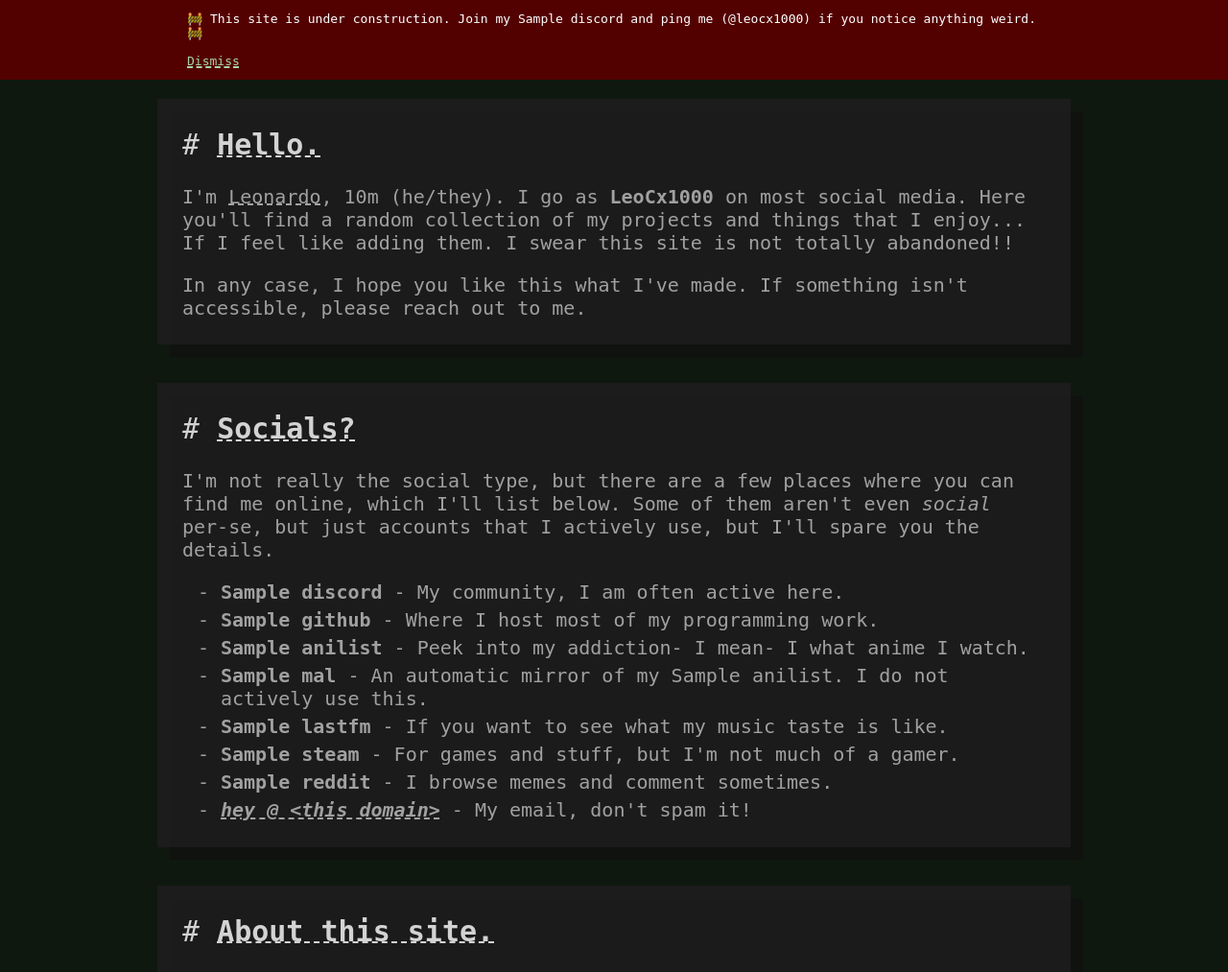
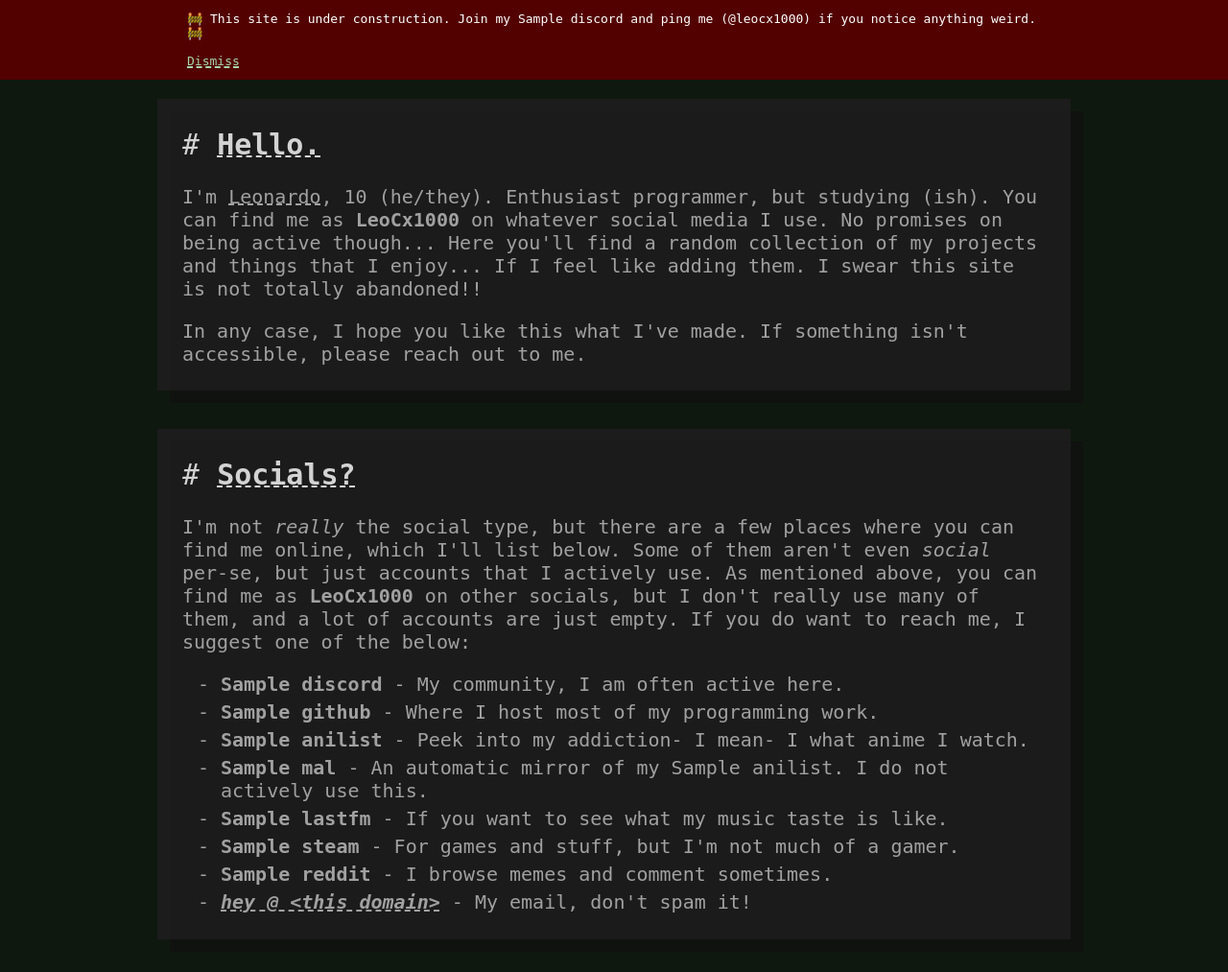
Before and after one commit to LeoCx1000/leo.might-be.gay, a Python web app: template templates/index.html in a window 1280 px wide. Shown: the part 52-1065 px from the top of the page at 96% size. Run offline with Jinja, Linux system fonts and the light colour scheme; the template is opened without the code that fills it: most values are stand-ins (such as "Sample title", 1, 10 or a date in 2020).

Commit message:
Update homepage

```diff
--- a/templates/index.html
+++ b/templates/index.html
@@ -14,7 +14,8 @@
 
         <h2><a href="#hello" id="hello">Hello.</a></h2>
 
-        <p>I'm <dashed>Leonardo</dashed>, {{age}}m (he/they). I go as <b>LeoCx1000</b> on most social media. Here
+        <p>I'm <dashed>Leonardo</dashed>, {{age}} (he/they). Enthusiast programmer, but studying (ish). You can find me
+            as <b>LeoCx1000</b> on whatever social media I use. No promises on being active though... Here
             you'll find a random collection of my projects and things that I enjoy... If I feel like adding them.
             I swear this site is not totally abandoned!!
         </p>
@@ -24,9 +25,10 @@
 
     <div class="layout">
         <h2><a href="#contacts" id="contacts">Socials?</a></h2>
-        <p>I'm not really the social type, but there are a few places where you can find me online, which I'll list
-            below. Some of them aren't even <i>social</i> per-se, but just accounts that I actively use, but I'll spare
-            you the details.</p>
+        <p>I'm not <i>really</i> the social type, but there are a few places where you can find me online, which I'll
+            list below. Some of them aren't even <i>social</i> per-se, but just accounts that I actively use. As
+            mentioned above, you can find me as <b>LeoCx1000</b> on other socials, but I don't really use many of them,
+            and a lot of accounts are just empty. If you do want to reach me, I suggest one of the below:</p>
         <ul>
             <li><b>{{links.discord()}}</b> - My community, I am often active here.</li>
             <li><b>{{links.github()}}</b> - Where I host most of my programming work.</li>
```
